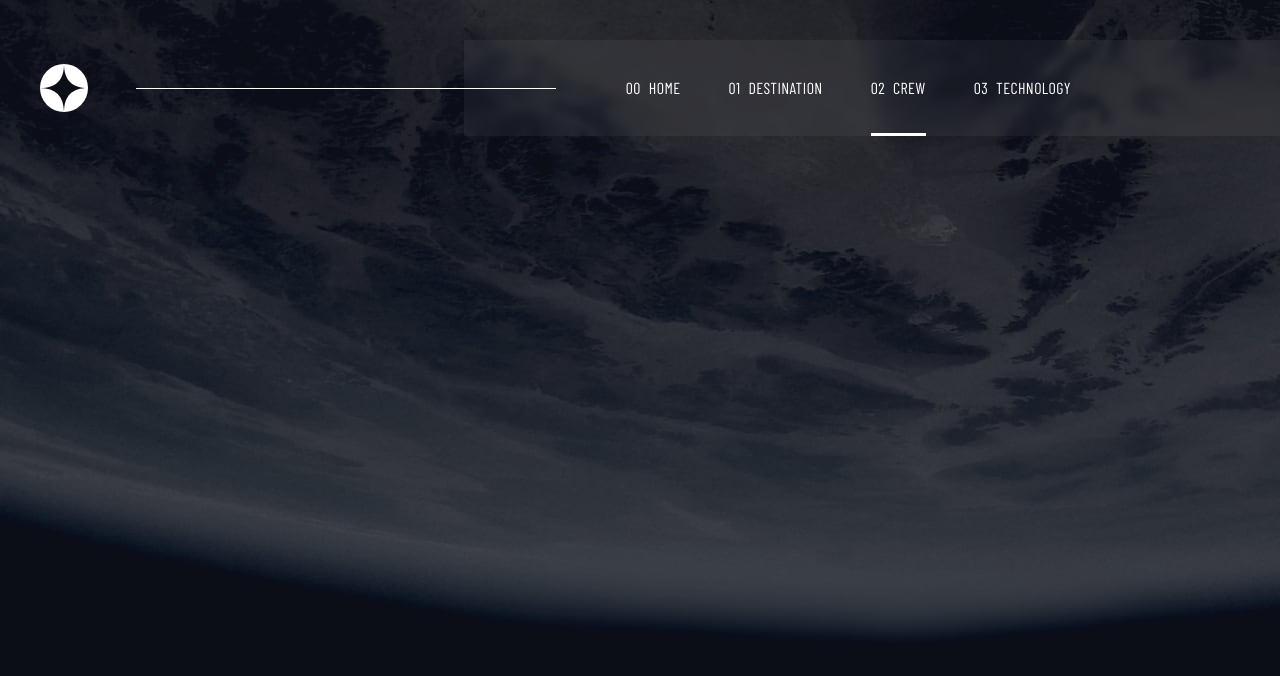
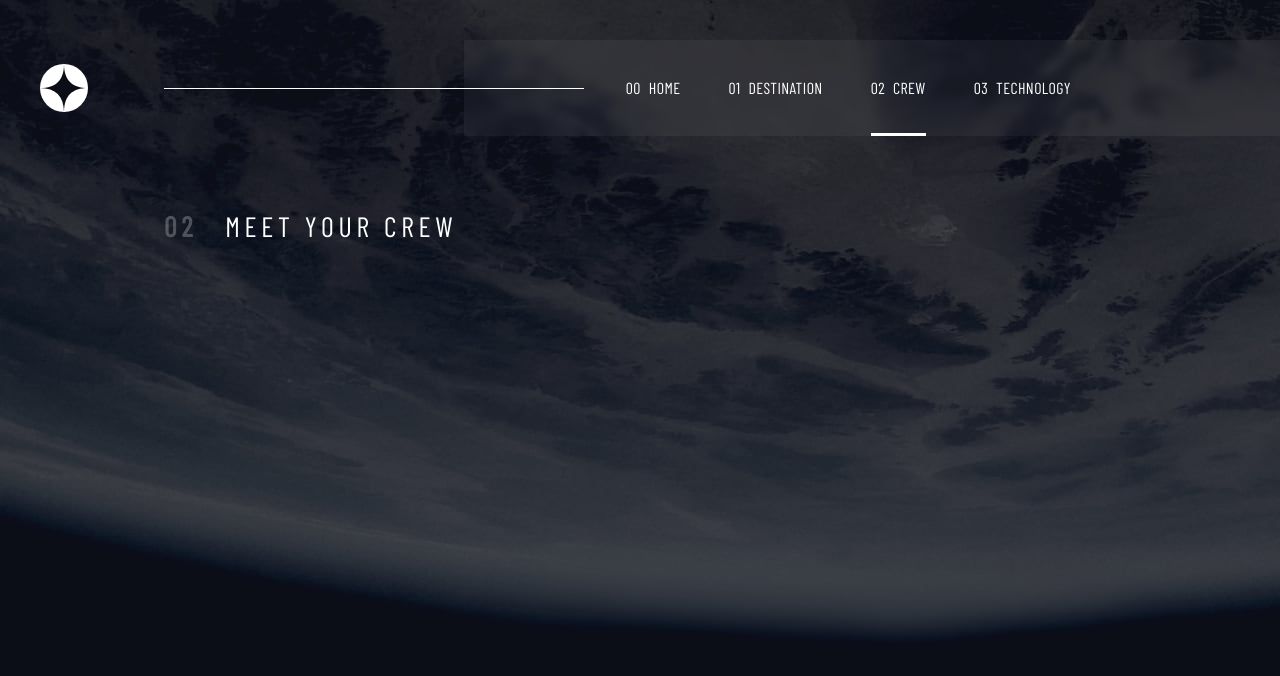
Before and after one commit to Headbwoi/space-tourism-website, a React (Vite) app: page /crew in a window 1280 px wide. Shown: the top 676 px of the page. Built offline with nearby package versions, Linux system fonts and the light colour scheme; a web font is replaced by a local one.

Commit message:
edited navbar line

```diff
--- a/src/components/Header.jsx
+++ b/src/components/Header.jsx
@@ -2,9 +2,9 @@ import React from "react"
 
 const Header = (props) => {
   return (
-    <header>
+    <header className="mx-auto w-fit md:mx-0 md:pl-10 lg:pl-[10.25rem] mt-6 md:mt-10  lg:mt-[4.75rem]">
       <h1 className="font-barlow text-base md:text-xl lg:text-head_xs uppercase text-white mb-8 md:mb-[3.75rem] lg:mb-[4.375rem]">
-        <span className="mr-7 font-bold tracking-[2.7px] md:tracking-[3.38px] lg:tracking-[4.72px] opacity-25">
+        <span className="mr-[1.125rem] md:mr-[1.13rem] lg:mr-7 font-bold tracking-[2.7px] md:tracking-[3.38px] lg:tracking-[4.72px] opacity-25">
           {props.num}
         </span>
         {props.text}
--- a/src/components/NavBar.jsx
+++ b/src/components/NavBar.jsx
@@ -10,7 +10,7 @@ const Navbar = () => {
       <div>
         <img src={Logo} alt="logo" />
       </div>
-      <span className=" w-[300px] md:w-[420px] h-[1px] bg-white absolute top-1/2 left-[8.5rem] z-50 hidden lg:block xl:w-[473px]"></span>
+      <span className=" w-[300px] md:w-[420px] h-[1px] bg-white absolute top-1/2 left-[10.25rem] z-50 hidden lg:block xl:w-[473px]"></span>
       {/* desktop nav, tablet nav */}
       <div className="hidden md:flex h-full md:items-center justify-between  md:px-11  relative bg-white/5 backdrop-blur-sm">
         <ul className="flex items-center lg:justify-center md:space-x-9 lg:space-x-12 w-full lg:pl-[118px] lg:pr-[165px]">
--- a/src/pages/Crew/Crew.jsx
+++ b/src/pages/Crew/Crew.jsx
@@ -1,10 +1,14 @@
 import "./crew.css"
 import Navbar from "../../components/NavBar"
+import Header from "../../components/Header"
 
 const Crew = () => {
   return (
     <section className="crew-home">
       <Navbar />
+
+      <Header num="02" text="meet your crew" />
+      <div className="crew-container"></div>
     </section>
   )
 }
--- a/src/pages/Crew/crew.css
+++ b/src/pages/Crew/crew.css
@@ -5,3 +5,6 @@
 .crew-home {
   @apply pt-6 lg:pt-10 h-[44.375rem] md:h-[64rem] lg:h-[56.25rem] bg-[url(/assets/crew/background-crew-mobile.jpg)] md:bg-[url(/assets/crew/background-crew-tablet.jpg)] lg:bg-[url(/assets/crew/background-crew-desktop.jpg)] bg-no-repeat bg-cover;
 }
+.crew-container {
+  @apply w-full px-6 md:px-9 lg:px-0 text-center lg:text-left  container;
+}
```
